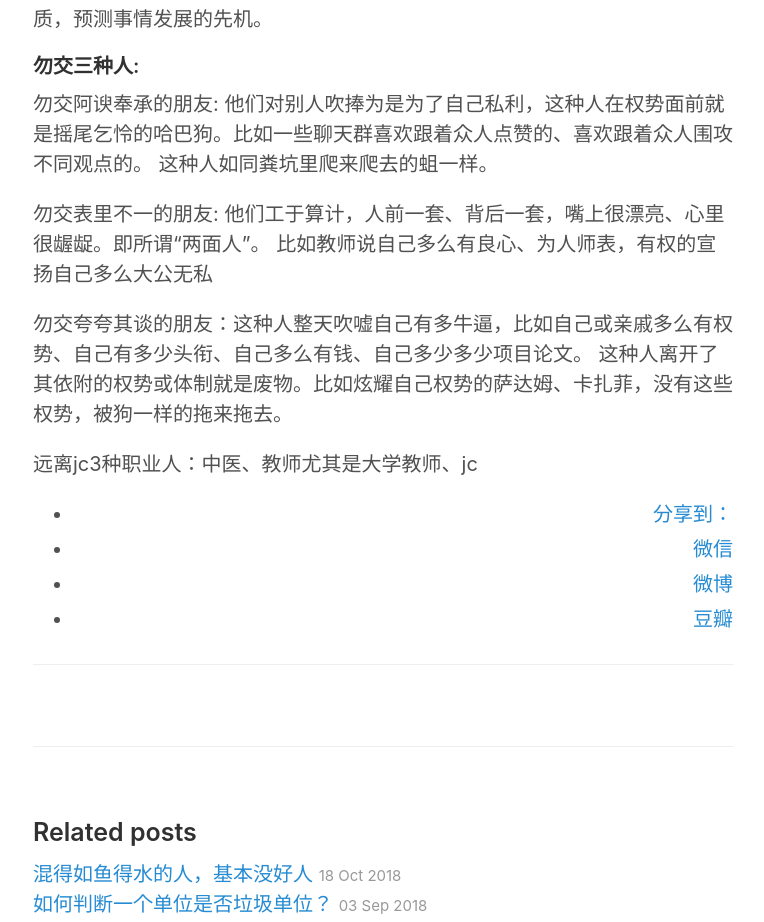
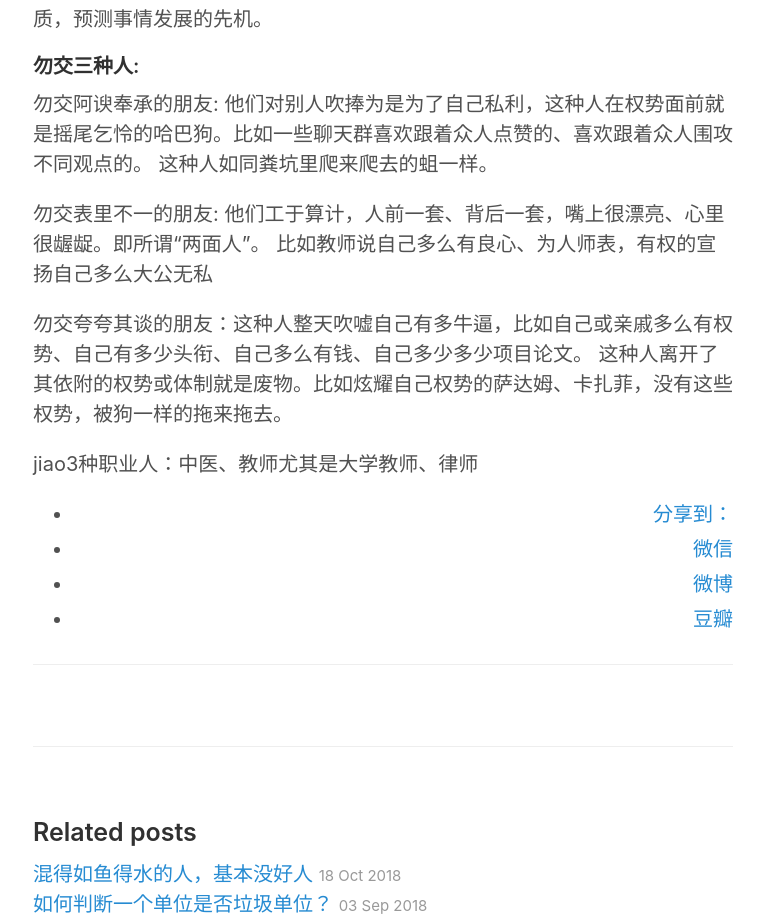
Before and after one commit to hwdong/hwdong-old.github.io, a Jekyll site: the page built from _posts/2018-10-26-交友远离3种人.md, in a window 1280 px wide. Shown: the part 442-1364 px from the top of the page, without its empty margins (257-1021 px from the left). Built offline with Jekyll 4.4.1, drawn with Linux system fonts in a browser that asks for light colours; comment, search, counter and statistics services are not loaded.

Commit message:
Update 2018-10-26-交友远离3种人.md

```diff
--- a/_posts/2018-10-26-交友远离3种人.md
+++ b/_posts/2018-10-26-交友远离3种人.md
@@ -29,4 +29,4 @@ tags:
 勿交夸夸其谈的朋友：这种人整天吹嘘自己有多牛逼，比如自己或亲戚多么有权势、自己有多少头衔、自己多么有钱、自己多少多少项目论文。
 这种人离开了其依附的权势或体制就是废物。比如炫耀自己权势的萨达姆、卡扎菲，没有这些权势，被狗一样的拖来拖去。
 
-远离jc3种职业人：中医、教师尤其是大学教师、jc
+jiao3种职业人：中医、教师尤其是大学教师、律师
```
